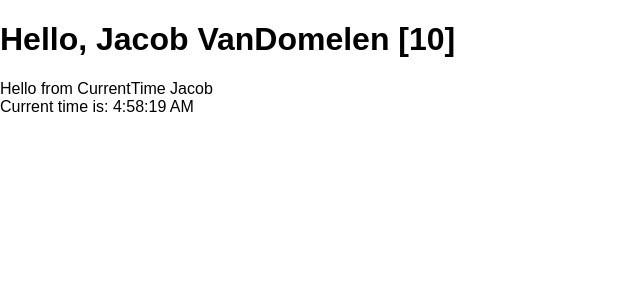
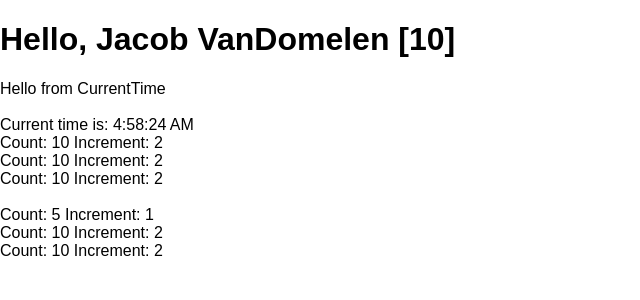
Before and after one commit to vandomej/ReactPractice, a React (Create React App) app in the folder todo-list-tracker/: page / in a window 1280 px wide. Shown: the top 300 px of the page, without its empty margins (0-640 px from the left). Built offline with nearby package versions, Linux system fonts and the light colour scheme.

Commit message:
Followed more of the tutorial, classes and all sorts of timers are added

```diff
--- a/todo-list-tracker/src/App.js
+++ b/todo-list-tracker/src/App.js
@@ -27,35 +27,229 @@ const element = (
   </h1>
 );
 
-/* react region */
-//==============/
+ /* react region */
+//===============/
 
-//Functional component example
-function CurrentTime(props) {
+//Functional Component example
+function Introduction(props) {
   return (
     <div>
       Hello from CurrentTime {props.name}
-      <br />
-      Current time is: {new Date().toLocaleTimeString()}
     </div>
   );
+}
+
+//Clock Counting class with state
+class CurrentTime extends Component {
+  //Constructor initializes date as belonging to the state
+  constructor(props) {
+    super(props);
+    this.state = {date: new Date()};
+  }
+
+  /*
+  //  Both of the following methods are called lifecycle hooks, as they run
+  //  both after the output has been rendered and before, hooking onto critical
+  //  moments in the lifestyle of the component
+  */
+
+  //Mounting is when the component is rendered by react to the DOM
+  //runs after the component has been rendered. I use it to set up a timer
+  componentDidMount() {
+    //The value is stored in timerID because state should only be used for
+    //values that are actually rendered onto the screen, and props is set up
+    //by react itself. If you have a value that you need to store that is not
+    //rendered to the screen, you are free to add them to the class itself.
+    //In other words, if you don't use an object in render, it shouldn't be in
+    //state.
+    this.timerID = setInterval(
+      () => this.tick(),
+      1000
+    );
+  }
+
+  //UnMounting is when the Dom produced by react is removed
+  componentWillUnmount() {
+    clearInterval(this.timerID);
+  }
+
+  //Used to set the new state on a timer interval
+  tick() {
+    this.setState({
+      date: new Date()
+    });
+  }
+
+  //Render the dang thing
+  render() {
+    return (
+      <div>
+        <Introduction />
+        <br />
+        Current time is: {this.state.date.toLocaleTimeString()}
+      </div>
+    );
+  }
+}
+
+//Counter used to increment on a timer, also used to demonstrate asynchronosity
+//of states
+class CorrectCounter extends Component {
+  constructor(props) {
+    super(props);
+    this.state = { counter: 0 };
+  }
+
+  //Mounting is when the component is rendered by react to the DOM
+  //runs after the component has been rendered. I use it to set up a timer
+  componentDidMount() {
+    this.timerID = setInterval(
+      () => this.tick(),
+      1000
+    );
+  }
+
+  //UnMounting is when the Dom produced by react is removed
+  componentWillUnmount() {
+    clearInterval(this.timerID);
+  }
+
+  tick() {
+    //This would not work properly since setState is asynchronous,
+    //this.props and this.state may be updated asynchronously.
+    //this.setState({
+    //  counter: this.state.counter + this.props.increment
+    //})
+
+    //This is the correct way to do it
+    this.setState(function(prevState, props) {
+      return {
+        counter: prevState.counter + props.increment
+      };
+    })
+  }
+
+  render() {
+    return (
+      <div>
+        Count: {this.state.counter} Increment: {this.props.increment}
+      </div>
+    );
+  }
+}
+
+//Counter used to increment on a timer, also used to demonstrate asynchronosity
+//of states
+class IncorrectCounter extends Component {
+  constructor(props) {
+    super(props);
+    this.state = { counter: 0 };
+  }
+
+  //Mounting is when the component is rendered by react to the DOM
+  //runs after the component has been rendered. I use it to set up a timer
+  componentDidMount() {
+    this.timerID = setInterval(
+      () => this.tick(),
+      1000
+    );
+  }
+
+  //UnMounting is when the Dom produced by react is removed
+  componentWillUnmount() {
+    clearInterval(this.timerID);
+  }
+
+  tick() {
+    //This would not work properly since setState is asynchronous,
+    //this.props and this.state may be updated asynchronously.
+    this.setState({
+      counter: this.state.counter + this.props.increment
+    })
+
+    //This is the correct way to do it
+    /*this.setState(function(prevState, props) {
+      return {
+        counter: prevState.counter + props.increment
+      };
+    })*/
+  }
+
+  render() {
+    return (
+      <div>
+        Count: {this.state.counter} Increment: {this.props.increment}
+      </div>
+    );
+  }
+}
+
+//Used to contain a list of various counters
+class Counterlist extends Component {
+  constructor(props) {
+    super(props);
+    this.state = { increment: 1 };
+  }
+
+  //Mounting is when the component is rendered by react to the DOM
+  //runs after the component has been rendered. I use it to set up a timer
+  componentDidMount() {
+    this.timerID = setInterval(
+      () => this.tick(),
+      9998
+    );
+  }
+
+  //UnMounting is when the Dom produced by react is removed
+  componentWillUnmount() {
+    clearInterval(this.timerID);
+  }
+
+  tick() {
+    //This would not work properly since setState is asynchronous,
+    //this.props and this.state may be updated asynchronously.
+    //this.setState({
+    //  counter: this.state.counter + this.props.increment
+    //})
+
+    //This is the correct way to do it
+    this.setState(function(prevState, props) {
+      return {
+        increment: Math.floor(Math.random() * 20)
+      };
+    })
+  }
+
+  render() {
+    return (
+      <div>
+        <CorrectCounter increment={(this.state.increment % 2) + 1} />
+        <CorrectCounter increment={(this.state.increment % 4) + 1} />
+        <CorrectCounter increment={(this.state.increment % 6) + 1} />
+        <br />
+        <IncorrectCounter increment={(this.state.increment % 1) + 1} />
+        <IncorrectCounter increment={(this.state.increment % 3) + 1} />
+        <IncorrectCounter increment={(this.state.increment % 5) + 1} />
+      </div>
+    );
+  }
 }
 
 //Basic overarching class
 class App extends Component {
   render() {
-    console.log(headerStyle);
     return (
       <div>
         {element}
         <CurrentTime name={user[0].firstName}/>
+        <Counterlist />
       </div>
     );
   }
 }
 
-/* Non react javascript */
-//======================/
+ /* Non react javascript */
+//=======================/
 
 function formatName(user) {
   return user.firstName + ' ' + user.lastName;
--- a/todo-list-tracker/src/index.js
+++ b/todo-list-tracker/src/index.js
@@ -5,4 +5,5 @@ import registerServiceWorker from './registerServiceWorker';
 import './index.css';
 
 ReactDOM.render(<App />, document.getElementById('root'));
+
 registerServiceWorker();
```
